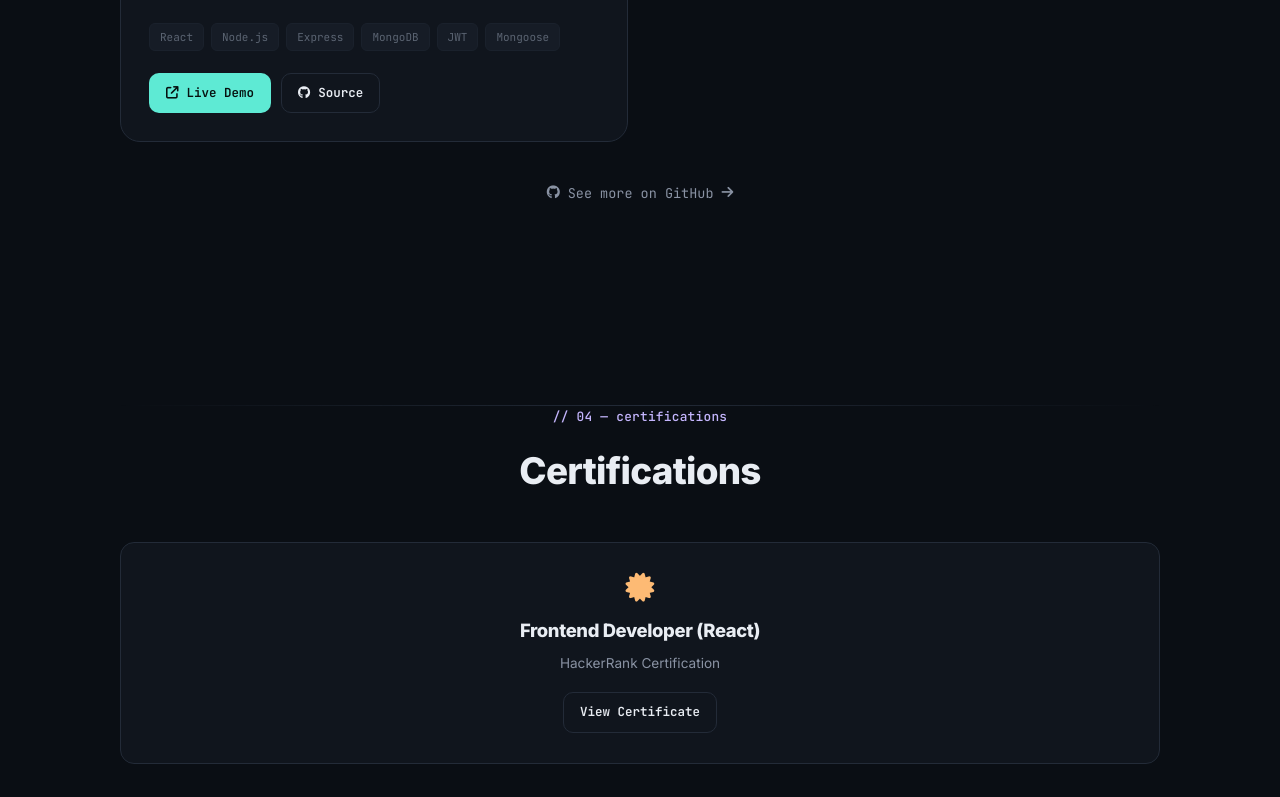
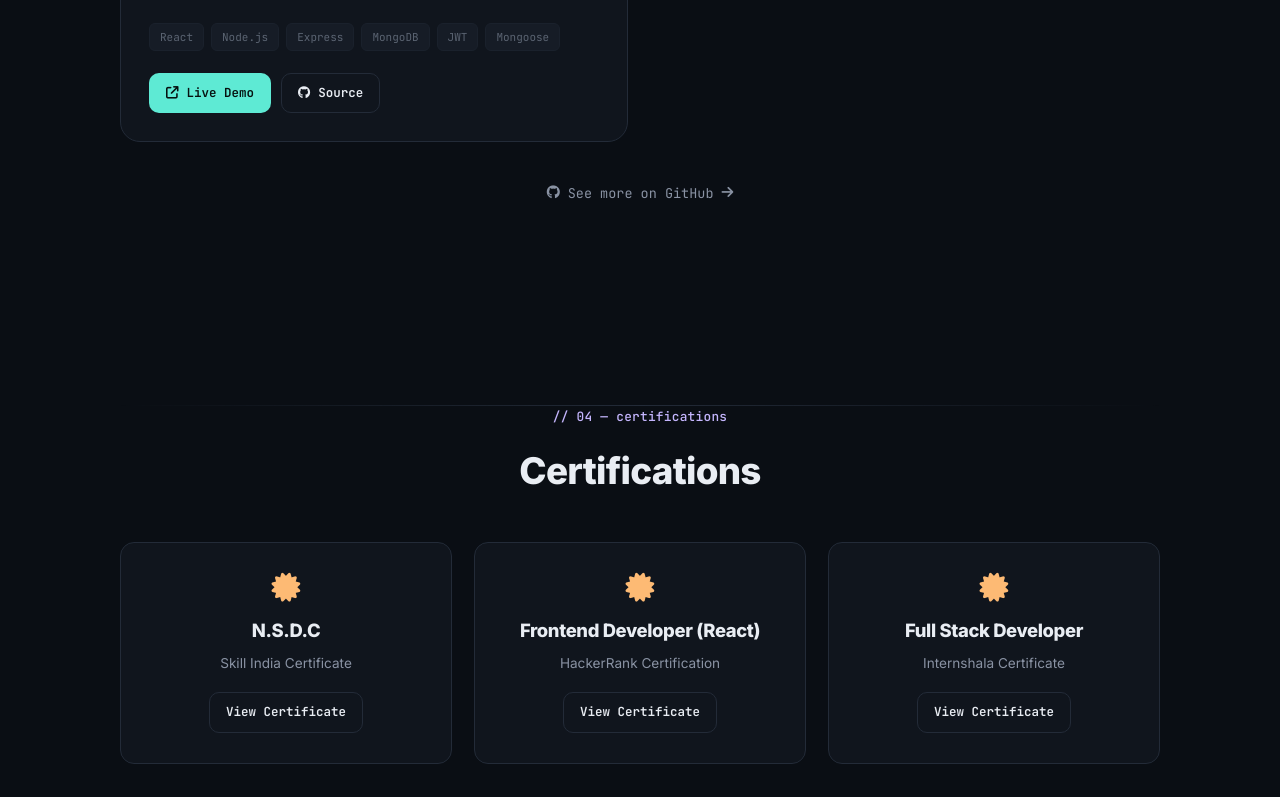
Before and after one commit to sushashwat/Portfolio, a React (Vite) app: page / in a window 1280 px wide. Shown: the part 2718-3515 px from the top of the page. Built offline with nearby package versions, Linux system fonts and the light colour scheme.

Commit message:
Added Certifications

```diff
--- a/src/components/About.jsx
+++ b/src/components/About.jsx
@@ -1,6 +1,6 @@
 import useReveal from '../hooks/useReveal'
 const stats = [
-  { num: "2", label: "Deployed full-stack apps" },
+  { num: "3", label: "Deployed full-stack apps" },
   { num: "2", label: "Web dev certifications" },
   { num: "MERN", label: "Primary stack" },
   { num: "DSA", label: "Currently sharpening" },
--- a/src/data.js
+++ b/src/data.js
@@ -47,9 +47,19 @@
 
 export const certifications = [
   {
+    title: "N.S.D.C",
+    subtitle: "Skill India Certificate",
+    file: "/assets/Certificate_CAN_Course.jpg",
+  },
+  {
     title: "Frontend Developer (React)",
     subtitle: "HackerRank Certification",
     file: "/assets/HackerRank_React_Certificate.png",
+  },
+  {
+    title: "Full Stack Developer",
+    subtitle:"Internshala Certificate",
+    file:"/assets/Certificate_Placement_Course.jpg",
   },
 ];
 
```
Also changed, not shown: public/assets/Certificate_CAN_Course.jpg (added), public/assets/Certificate_Placement_Course.jpg (added).
